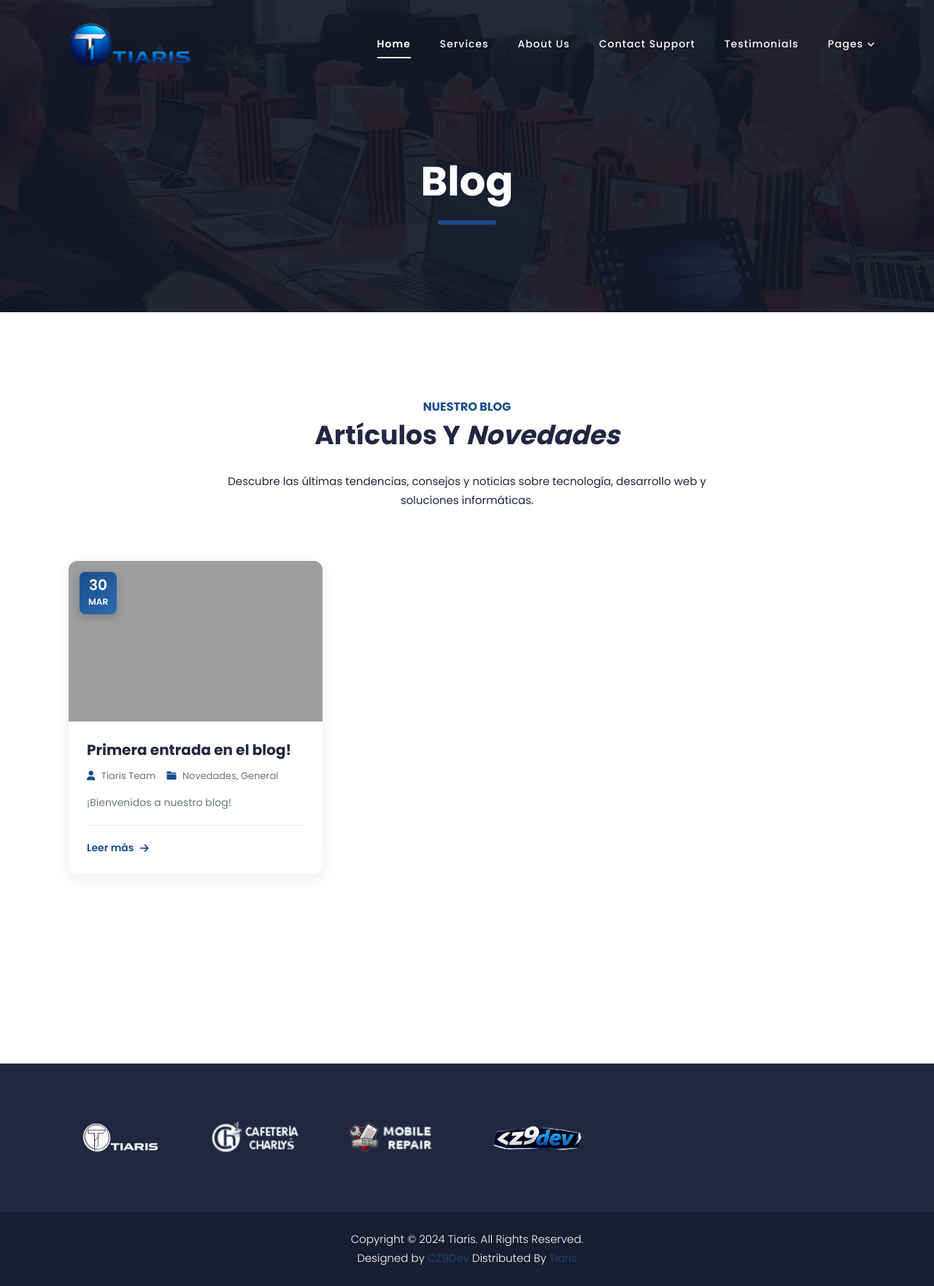
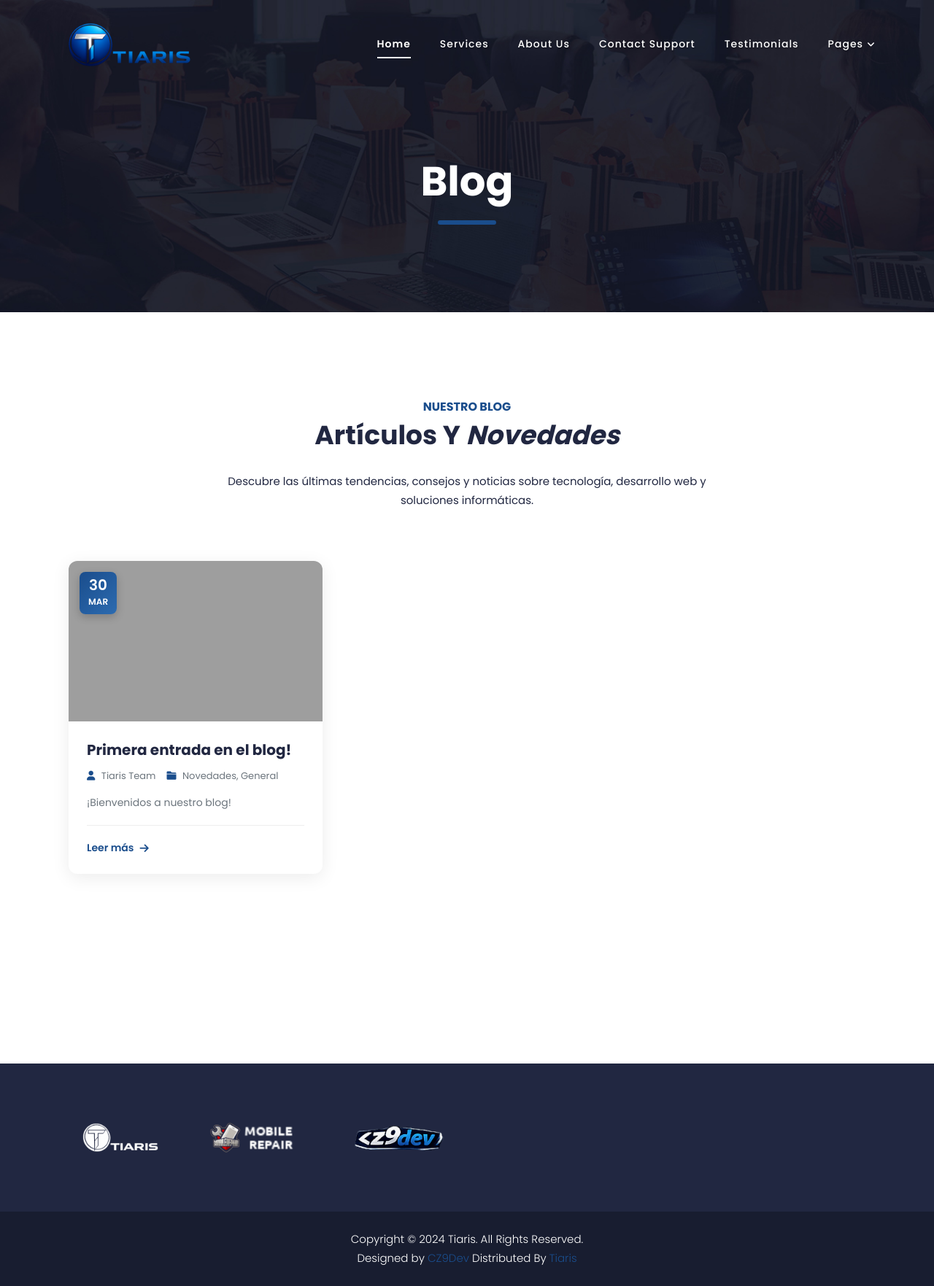
Before and after one commit to tiaris-cu/tiaris-cu.github.io, a Jekyll site: the page built from blog.md, in a window 1280 px wide. Shown: the whole page at 73% size. Built offline with Jekyll 4.4.1, drawn with Linux system fonts in a browser that asks for light colours; a script that is not in the unit is left out; grey boxes are pictures that could not be loaded.

Commit message:
ajustando vistas

```diff
--- a/_includes/banner.html
+++ b/_includes/banner.html
@@ -15,7 +15,7 @@
 -->
 
 <!-- ***** Main Banner Area Start ***** -->
- <div id="home" style="position: absolute; top: 0; left: 0; width: 1px; height: 1px;"></div>
+<div id="home" style="position: absolute; top: 0; left: 0; width: 1px; height: 1px;"></div>
 <div class="swiper-container" id="top">
     <div class="swiper-wrapper">
       <!-- Banner 1: Mantenimiento & Montaje -->
--- a/_includes/otros.html
+++ b/_includes/otros.html
@@ -262,6 +262,7 @@
                   <option value="Montaje de Redes">Montaje de redes informáticas</option>
                   <option value="Sistemas CCTV">Sistemas de Videovigilancia (CCTV)</option>
                   <option value="Mantenimiento de Servidores">Mantenimiento de Servidores</option>
+                  <option value="Otro">Otro (Hable del servicio en el cuerpo del mensaje)</option>
                 </select>
               </fieldset>
             </div>
--- a/_includes/partners.html
+++ b/_includes/partners.html
@@ -24,17 +24,12 @@
         </div>
         <div class="col-lg-2 col-sm-4 col-6">
           <div class="item">
-            <a href="https://cz9dev.github.io"><img src="/assets/images/client-03.png" alt=""></a>
+            <a href="https://www.mobilerepair.com.uy/"><img src="/assets/images/client-02.png" alt=""></a>
           </div>
         </div>
         <div class="col-lg-2 col-sm-4 col-6">
           <div class="item">
-            <a href="https://cafecharlys.github.io"><img src="/assets/images/client-02.png" alt=""></a>
-          </div>
-        </div>
-        <div class="col-lg-2 col-sm-4 col-6">
-          <div class="item">
-            <a href="https://cafecharlys.github.io"><img src="/assets/images/client-04.png" alt=""></a>
+            <a href="https://cz9dev.github.io"><img src="/assets/images/client-04.png" alt=""></a>
           </div>
         </div>
       </div>
```
Also changed, not shown: assets/images/client-03.png (deleted), assets/images/logo.png.
